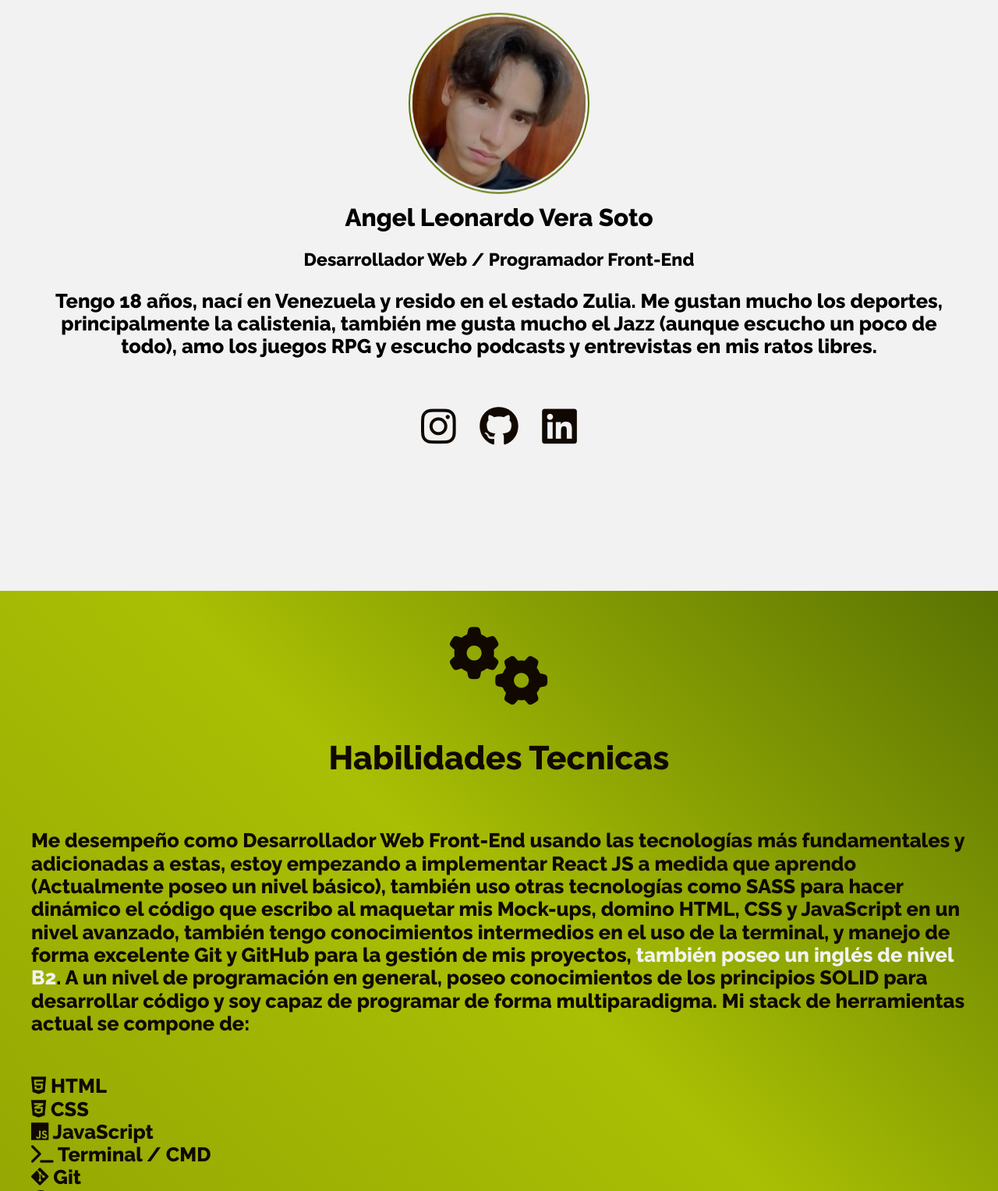
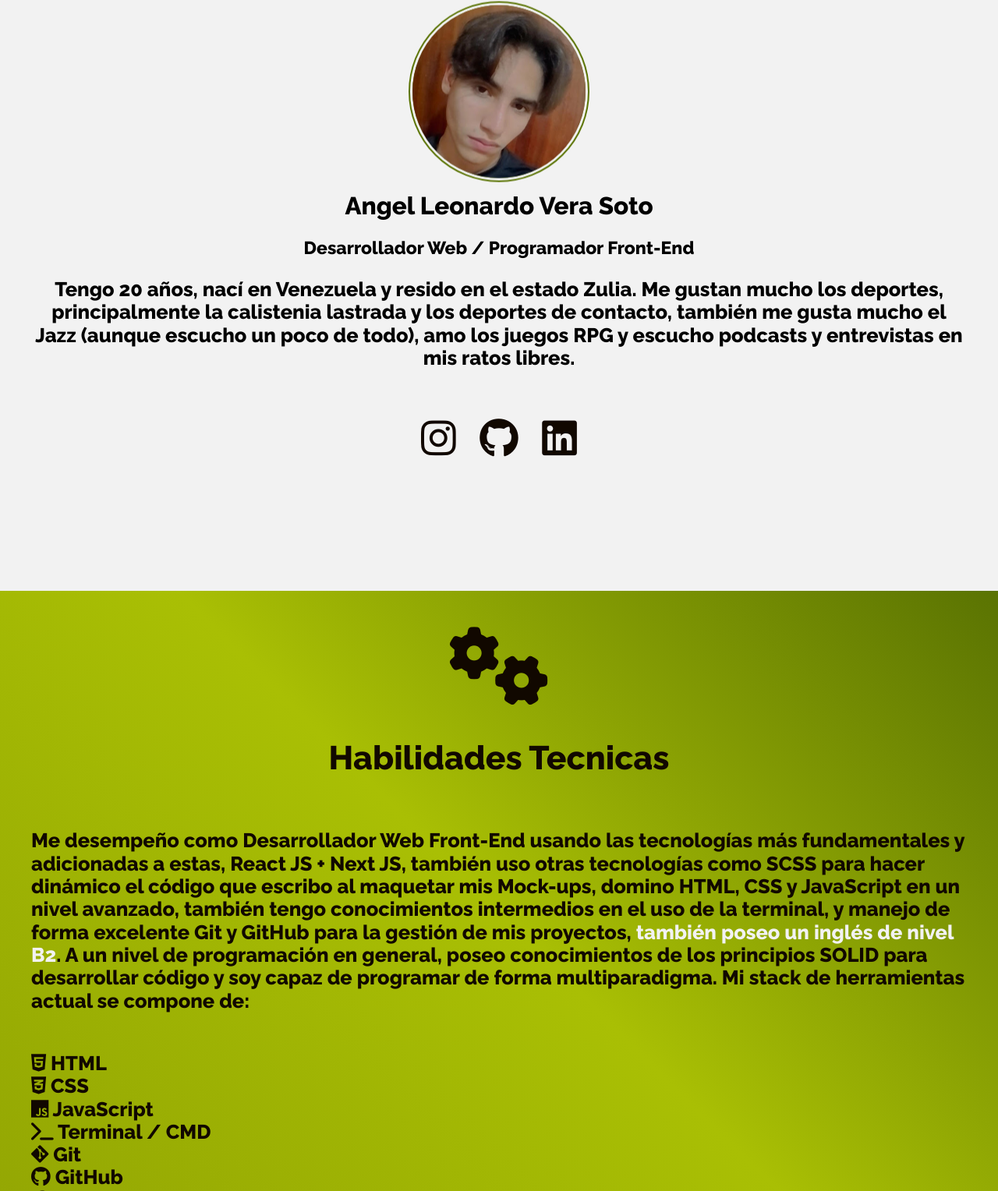
Before and after one commit to angellvsdev/developer_portfolio_v1, a plain HTML site: page about-me.html in a window 1280 px wide. Shown: the part 282-1810 px from the top of the page at 78% size. Drawn offline with Linux system fonts and the light colour scheme.

Commit message:
Actualización de contenido en about-me.html

```diff
--- a/about-me.html
+++ b/about-me.html
@@ -30,7 +30,7 @@
             <h1 class="dev__name"></h1>
             <p class="dev__plate"></p>
             <div class="dev__data">
-                <p class="data__dev_description">Tengo 18 años, nací en Venezuela y resido en el estado Zulia. Me gustan mucho los deportes, principalmente la calistenia, también me gusta mucho el Jazz (aunque escucho un poco de todo), amo los juegos RPG y escucho podcasts y entrevistas en mis ratos libres.</p>
+                <p class="data__dev_description">Tengo 20 años, nací en Venezuela y resido en el estado Zulia. Me gustan mucho los deportes, principalmente la calistenia lastrada y los deportes de contacto, también me gusta mucho el Jazz (aunque escucho un poco de todo), amo los juegos RPG y escucho podcasts y entrevistas en mis ratos libres.</p>
                 <section class="contact_links">
                     <a href="" id="instagram-page" class="contact_links__site" target="_blank"><i class="contact_icon fa-brands fa-instagram"></i></a>
                     <a href="" id="github-page" class="contact_links__site" target="_blank"><i class="contact_icon fa-brands fa-github"></i></a>
@@ -45,7 +45,7 @@
             <p class="flag__legend">Habilidades Tecnicas</p>
         </div>
         <div class="technical_skills__legend">
-            <p>Me desempeño como Desarrollador Web Front-End usando las tecnologías más fundamentales y adicionadas a estas, estoy empezando a implementar React JS a medida que aprendo (Actualmente poseo un nivel básico), también uso otras tecnologías como SASS para hacer dinámico el código que escribo al maquetar mis Mock-ups, domino HTML, CSS y JavaScript en un nivel avanzado, también tengo conocimientos intermedios en el uso de la terminal, y manejo de forma excelente Git y GitHub para la gestión de mis proyectos, <span style="color: #F2F2F2;">también poseo un inglés de nivel B2</span>. A un nivel de programación en general, poseo conocimientos de los principios SOLID para desarrollar código y soy capaz de programar de forma multiparadigma. Mi stack de herramientas actual se compone de:</p>
+            <p>Me desempeño como Desarrollador Web Front-End usando las tecnologías más fundamentales y adicionadas a estas, React JS + Next JS, también uso otras tecnologías como SCSS para hacer dinámico el código que escribo al maquetar mis Mock-ups, domino HTML, CSS y JavaScript en un nivel avanzado, también tengo conocimientos intermedios en el uso de la terminal, y manejo de forma excelente Git y GitHub para la gestión de mis proyectos, <span style="color: #F2F2F2;">también poseo un inglés de nivel B2</span>. A un nivel de programación en general, poseo conocimientos de los principios SOLID para desarrollar código y soy capaz de programar de forma multiparadigma. Mi stack de herramientas actual se compone de:</p>
         </div>
         <ul class="technical_skills__list"></ul>
     </section>
```
